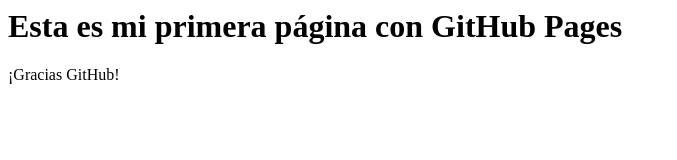
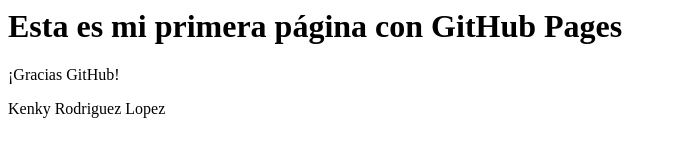
Before and after one commit to lenekrl/primerRepo, a plain HTML site: page index.html in a window 1280 px wide. Shown: the whole page, without its empty margins (0-677 px from the left). Drawn offline with Linux system fonts and the light colour scheme.

Commit message:
Update index.html

```diff
--- a/index.html
+++ b/index.html
@@ -1,4 +1,5 @@
 <html>
 <h1> Esta es mi primera página con GitHub Pages </h1>
 <p>¡Gracias GitHub!</p>
+<p>Kenky Rodriguez Lopez</p>
 </html>
```
